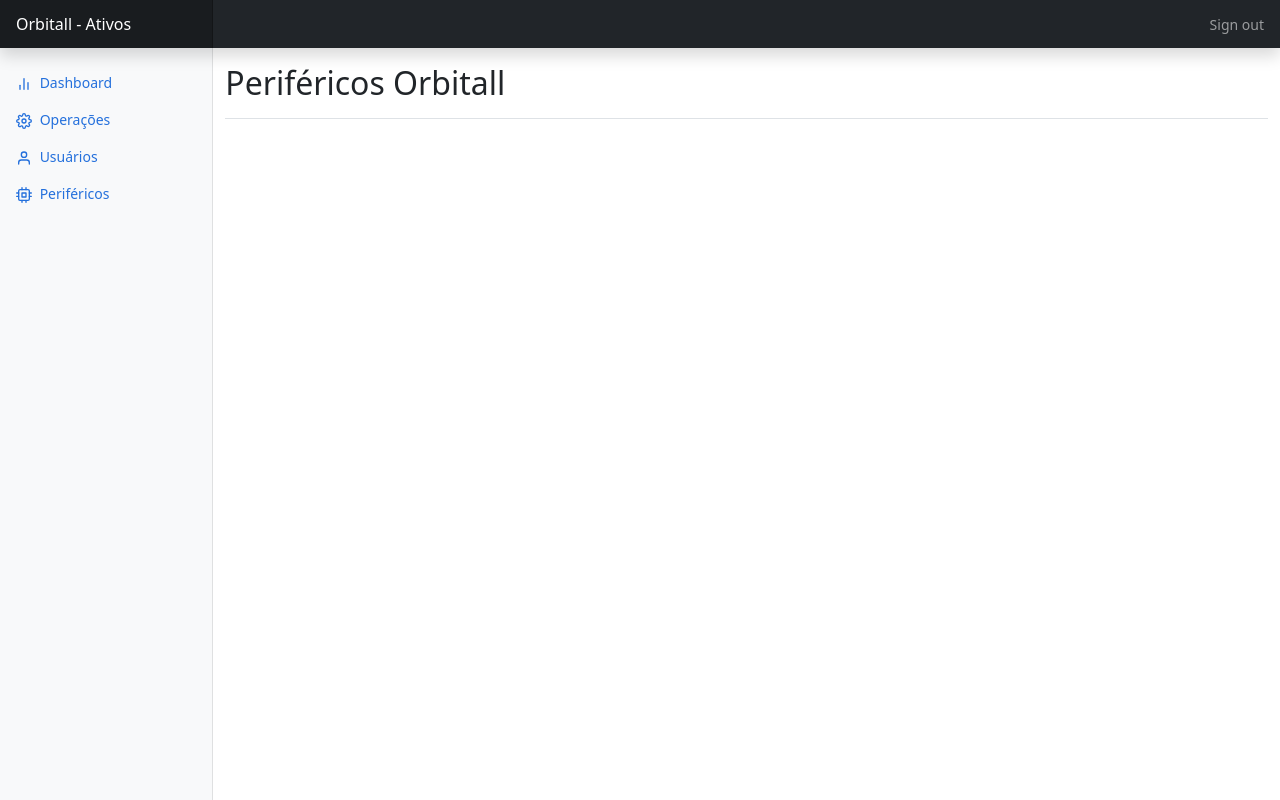
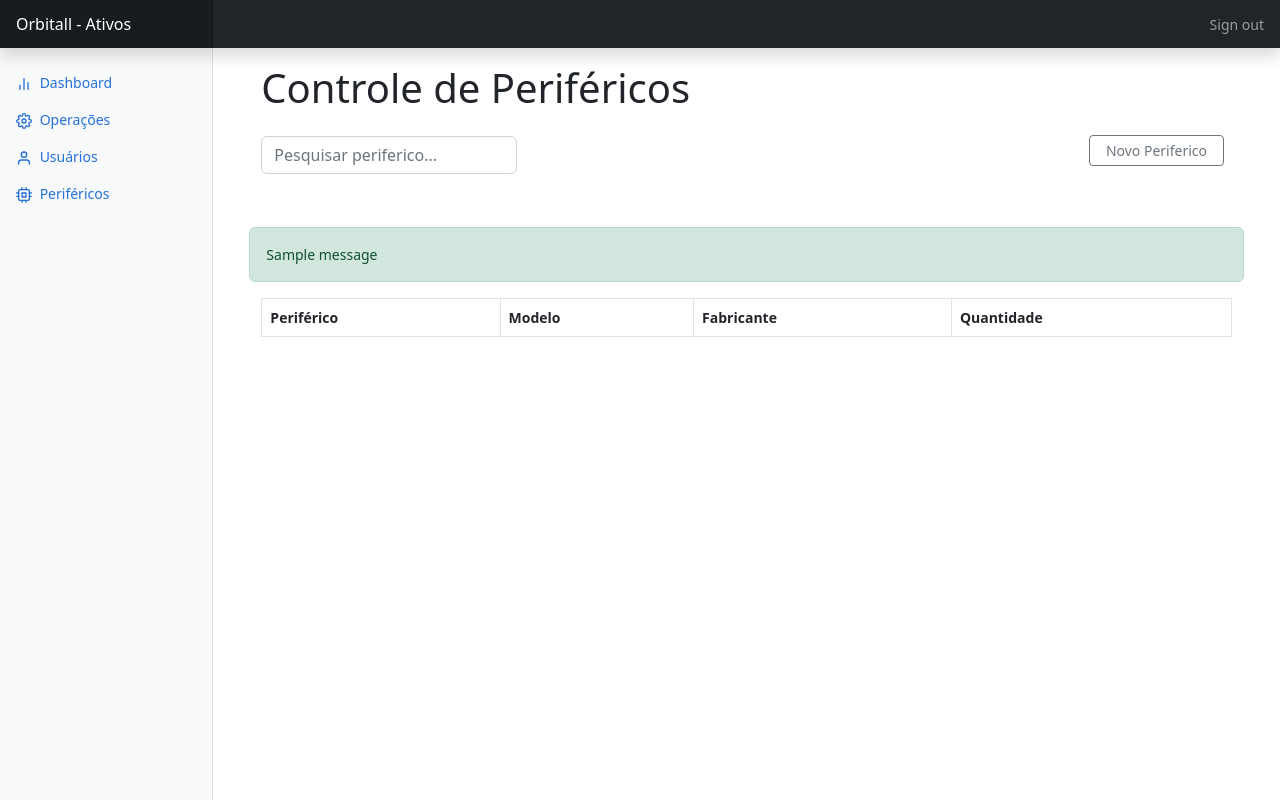
Before and after one commit to GMN-dev/Projeto-Field-Service, a Django app: page /home/perifericos/ in a window 1280 px wide. Run offline with Django 4.2, Linux system fonts and the light colour scheme; data comes from the database, SQL or seed files in the repository; one stand-in notice (Sample message) is shown; data that the repository does not hold is empty; some libraries are stand-ins or nearby versions.

Commit message:
Tela perifericos v1

```diff
--- a/templates/cadastroEquipamento/html/perifericos.html
+++ b/templates/cadastroEquipamento/html/perifericos.html
@@ -3,14 +3,98 @@
 {% block title %} Periféricos - Orbitall {% endblock title %}
 
 {% block main %}
+<!-- CODIGO LINHA DESCRIÇÃO DA JANELA-->
+<main class="col-md-9 ms-sm-auto col-lg-10 px-md-4">
+    <div class=" container-fluid">
+      <div class="py-3 container-fluid header-operacoes">
+        <div>
+          <h1>Controle de Periféricos</h1>
+           <div class="formContainer" enctype="multipart/form-data" method="POST">
+           </div>
+          <form class="col-12 col-lg-auto mb-3 mb-lg-0 me-lg-3 py-3" role="search">
+            <input type="search" class="form-control" placeholder="Pesquisar periferico..." aria-label="Search" style="width:20vw">
+          </form>
+        </div>
+<!-- BOTÃO PARA CADASTRO DE PERIFERICO-->
+        <div
+          class="d-flex justify-content-between flex-wrap flex-md-nowrap align-items-center pt-3 pb-2 mb-3 ">
+          <div class="btn-toolbar mb-2 mb-md-0">
+            <div class="btn-group me-2">
+              <button type="button" class="btn btn-sm btn-outline-secondary px-3" data-bs-toggle="modal"
+                data-bs-target="#modalSheet">Novo Periferico</button>
+            </div>
+          </div>
+        </div>
+      </div>
 
-<main class="col-md-9 ms-sm-auto col-lg-10 px-md">
-    <div class="d-flex justify-content-between flex-wrap flex-md-nowrap align-items-center pt-3 pb-2 mb-3 border-bottom">
-        <h1 class="h2">Periféricos Orbitall</h1>
+      {% if messages %}
+      <br />
+        {% for message in messages %}
+          <div class="alert {{message.tags}}">{{message}}</div>
+        {% endfor %}
+      {% endif %}
+<!-- TITULO DA TABELA/LISTA -->
+      <div class="table-responsive container-fluid">
+        <table class="table table-striped table-bordered table-hover table-condensed">
+          <thead>
+            <tr>
+              <th scope="col">Periférico</th>
+              <th scope="col">Modelo</th>
+              <th scope="col">Fabricante</th>
+              <th scope="col">Quantidade</th>
+            </tr>
+          </thead>
+        </table>
+      </div>
     </div>
-    <div class="formContainer" enctype="multipart/form-data" method="POST">
+  </main>
+ <!-- TELA DE CADASTRO -->
+  <div class="modal modal-sheet py-5 fade" role="dialog" id="modalSheet">
+    <div class="modal-dialog" role="document">
+      <div class="modal-content rounded-4 shadow">
+        <div class="modal-header border-bottom-0">
+          <h3 class="modal-title">Cadastrar Periférico</h3>
+          <button type="button" class="btn-close" data-bs-dismiss="modal" aria-label="Close"></button>
+        </div>
+        <div class="modal-body py-0">
+          <form method="post" action="{% url 'operacoesAtivas' %}" class="needs-validation" novalidate>{% csrf_token %}
+            <div class="g-1">
+              <hr class="my-3">
+              <div class="operacao_celula">
+                <div class="col-lg-5">
+                  <label for="operacao" class="form-label">Periférico:</label>
+                  <input type="text" name="operacao" class="form-control" id="operacao" value="" required>
+                  <div class="invalid-feedback">
+                    Informe o Periférico.
+                  </div>
+                </div>
+                <div class="col-sm-5">
+                  <label for="celula" class="form-label">Fabricante:</label>
+                  <input type="number" name="celula" class="form-control" id="celula" placeholder="" value="" min="0" max="1000" required>
+                  <div class="invalid-feedback">
+                    Informe Fabricante.
+                  </div>
+                </div>
+              </div>
+              <div class="col-lg-11 my-4"  style="margin: 0 auto;">
+                <label for="obs" class="form-label">Observações:</label>
+                <textarea name="obs" class="form-control" id="obs" rows="5" value=""></textarea>
+              </div>
+            </div>
+            <hr class="my-4">
+<!-- BOTOES DE CADASTRO/CANCELAR -->
+            <div class="modal-footer flex-column border-top-0">
+              <button type="submit" class="btn btn-lg btn-primary w-100 mx-0 mb-2">Cadastrar</button>
+              <button type="button" class="btn btn-lg btn-light w-100 mx-0" data-bs-dismiss="modal">Cancelar</button>
+            </div>
+          </form>
+        </div>
+      </div>
+    </div>
+  </div>
+</div>
+</div>
 
-    </div>
-</main>
+
 
 {% endblock main %}
```
